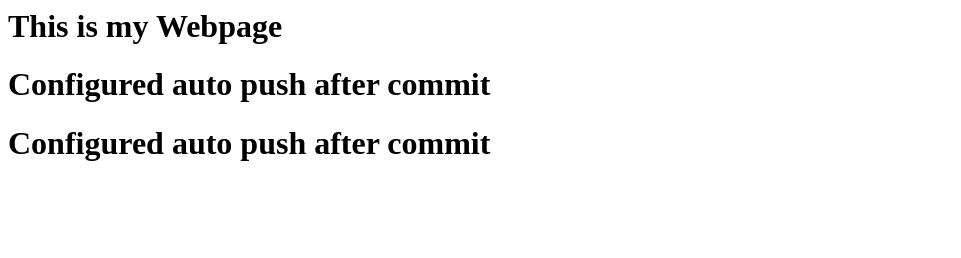
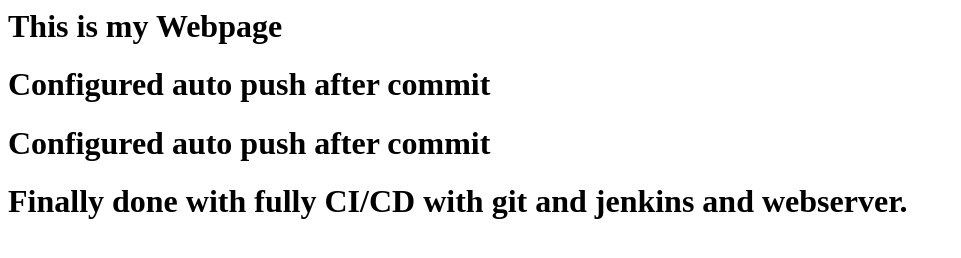
Before and after one commit to dsharma9/init-, a plain HTML site: page index.html in a window 1280 px wide. Shown: the whole page, without its empty margins (0-961 px from the left). Drawn offline with Linux system fonts and the light colour scheme.

Commit message:
added CI/CD

```diff
--- a/index.html
+++ b/index.html
@@ -1,3 +1,4 @@
 <h1> This is my Webpage</h1>
 <h1> Configured auto push after commit</h1>
 <h1> Configured auto push after commit</h1>
+<h1> Finally done with fully CI/CD with git and jenkins and webserver.</h1>
```
